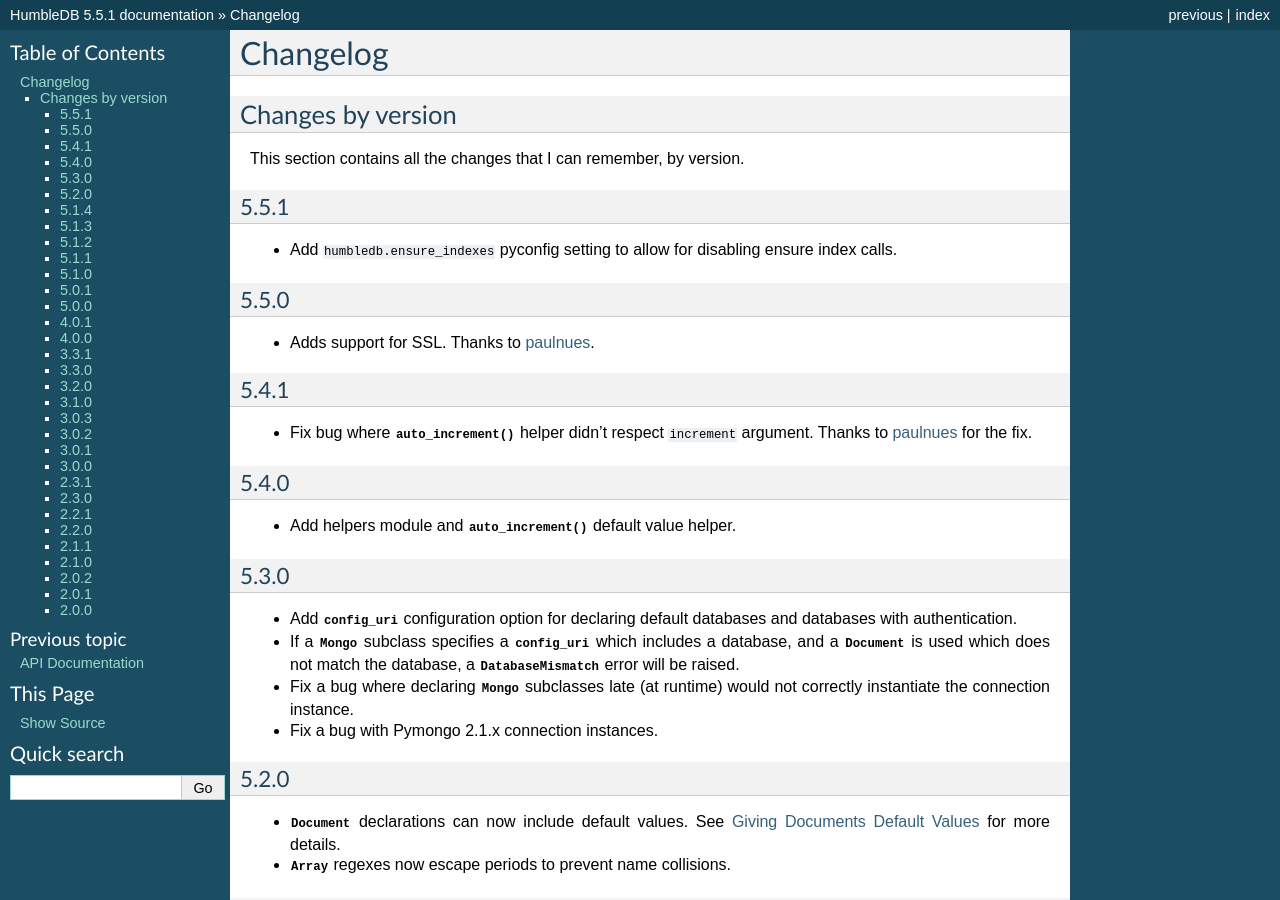
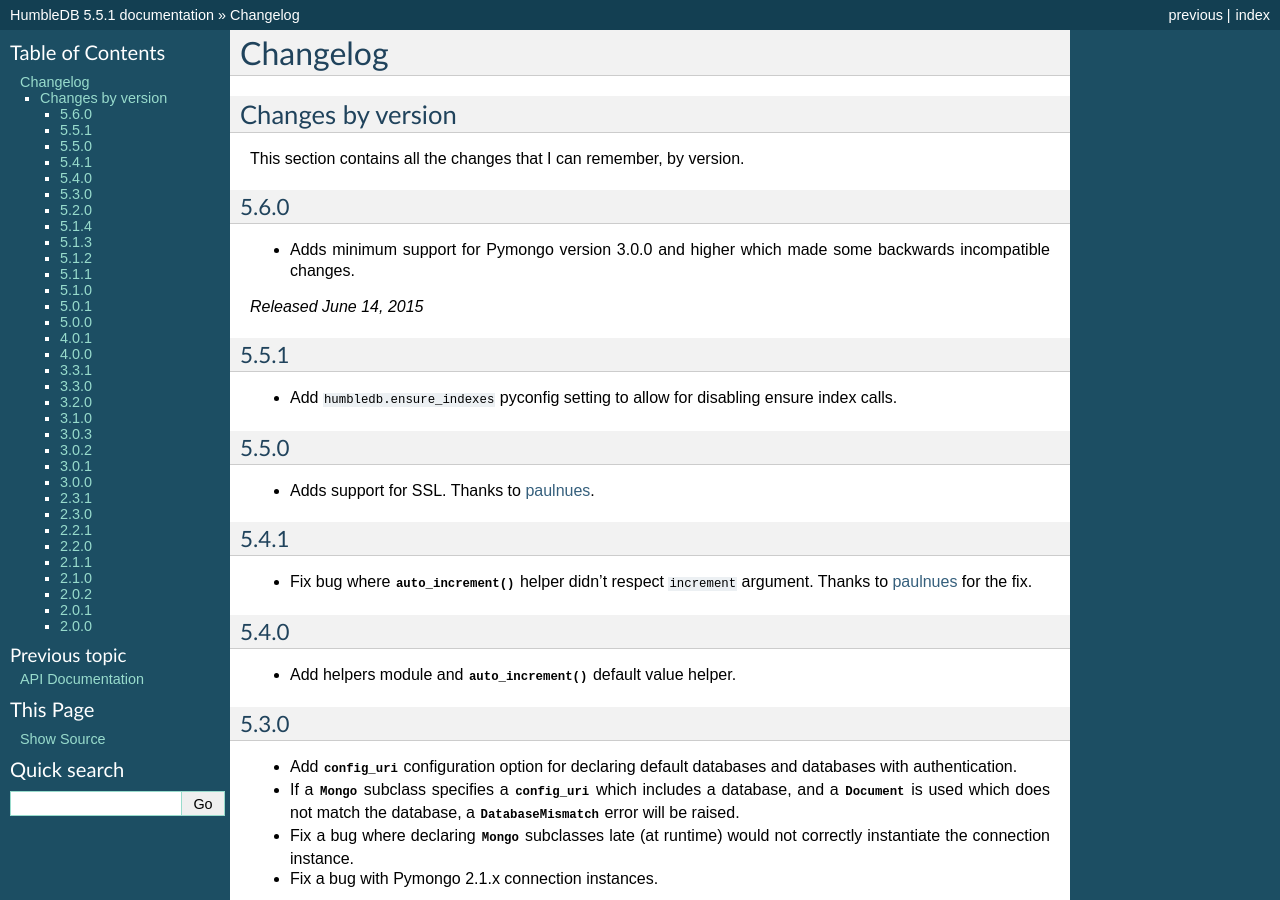
Before and after one commit to shakefu/humbledb, a Sphinx documentation site: the page built from docs/changes.rst, in a window 1280 px wide and 900 px high. Built offline with Sphinx 7.4.7, drawn with Linux system fonts in a browser that asks for light colours; cross-references to code outside the pages are shown as plain code.

Commit message:
Update changelog.

```diff
--- a/docs/changes.rst
+++ b/docs/changes.rst
@@ -5,6 +5,14 @@
 ==================
 
 This section contains all the changes that I can remember, by version.
+
+5.6.0
+-----
+
+* Adds minimum support for Pymongo version 3.0.0 and higher which made some
+  backwards incompatible changes.
+
+*Released June 14, 2015*
 
 5.5.1
 -----
```
